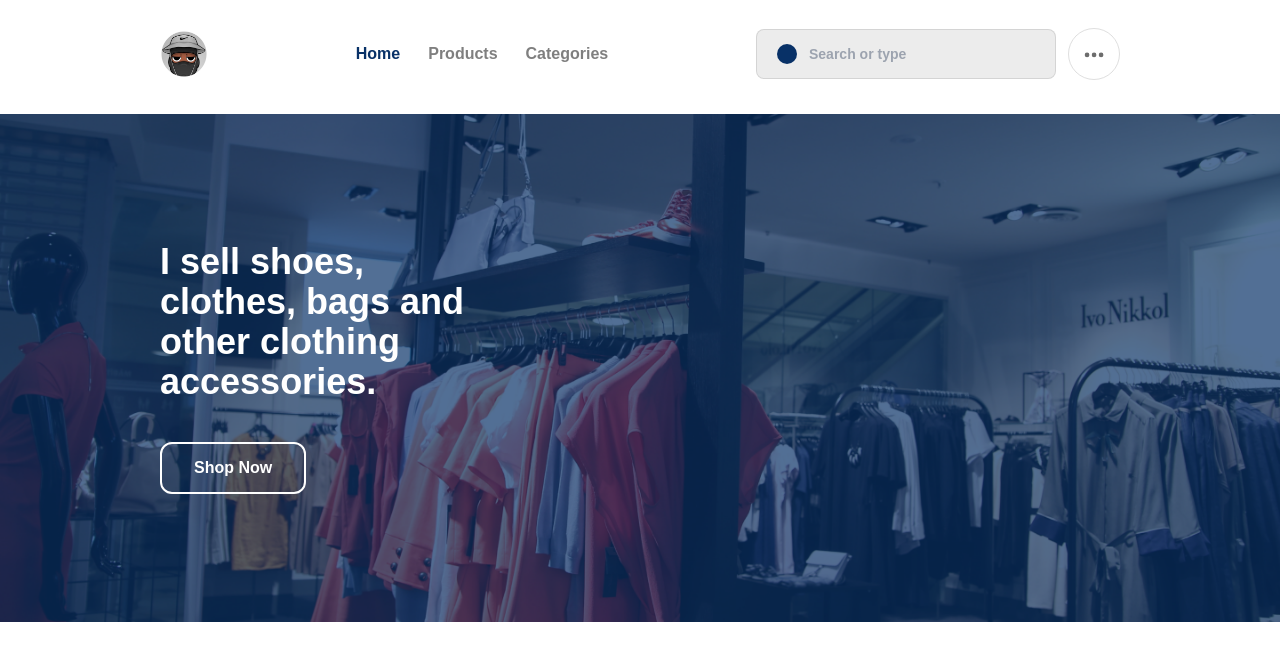
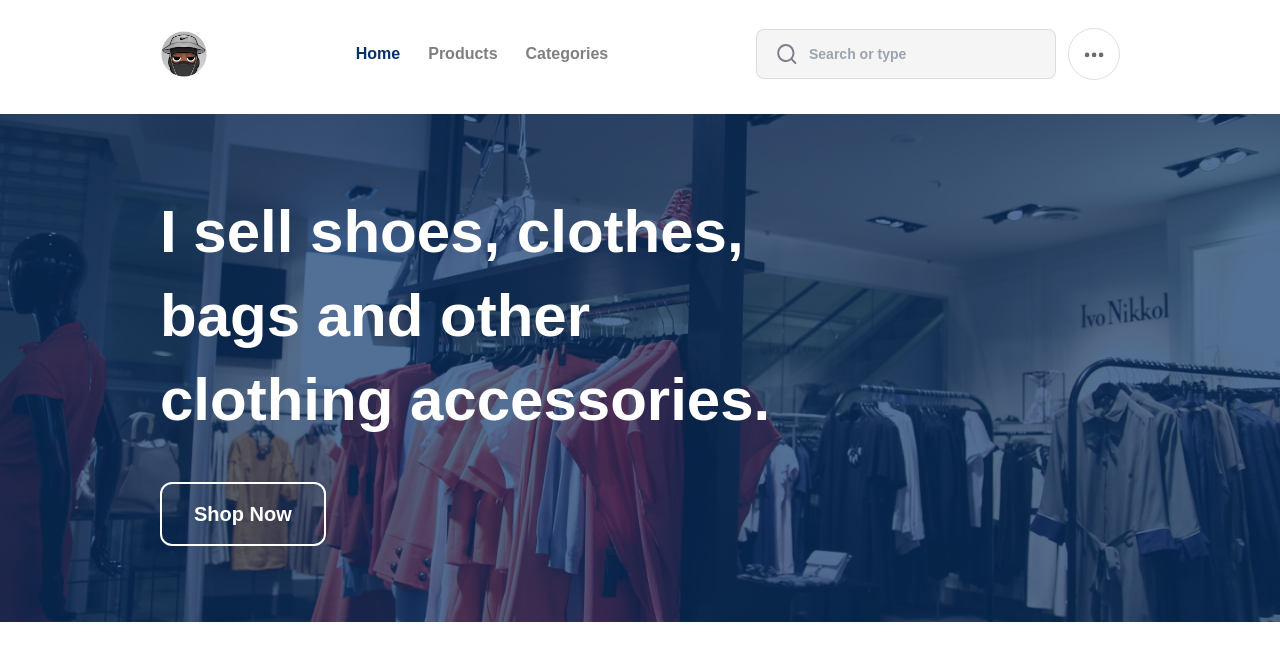
Before and after one commit to Fullstack-Roadmap/Gazzar-Frontend, a React app: page /storefront in a window 1280 px wide. Shown: the top 660 px of the page. Built offline with nearby package versions, Linux system fonts and the light colour scheme; the HTML template or start-up script is replaced by a standard one.

Commit message:
More changes

```diff
--- a/src/routes/StoreFront.jsx
+++ b/src/routes/StoreFront.jsx
@@ -2,10 +2,9 @@ import Button from "../components/Button";
 import storeFrontHeroPic from "../assets/storeFrontHeroPic.png"
 import profilePic from "../assets/profilePic.png"
 import ellipses from "../assets/svgs/ellipses.svg"
+import search from "../assets/svgs/search.svg"
 
 const StoreFront = () => {
-  const blue = "#083167";
-
   return (
     <>
       <nav className="flex justify-between items-center mx-40 my-7 font-semibold text-black/50">
@@ -16,23 +15,29 @@ const StoreFront = () => {
           <li>Categories</li>
         </ul>
         <section className="flex justify-center items-center gap-3">
-          <div className="bg-gray/60 flex h-fit justify-start items-center py-3 px-5 rounded-lg gap-3 border-[1px] border-black/10 w-[300px]">
-            <span className="flex w-5 bg-blue rounded-full aspect-square"></span>
+          <div className="bg-[#DFDFDF]/30 flex h-fit justify-start items-center py-3 px-5 rounded-lg gap-3 border-[1px] border-black/10 w-[300px]">
+            <img src={search} alt="" className="w-5" />
             <input
               type="text"
               placeholder="Search or type"
               className="bg-transparent w-[150px] focus:outline-none placeholder:text-sm"
             />
           </div>
-          <div className="rounded-full h-[3.25rem] aspect-square flex justify-center items-center border-[1px] border-gray"> <img src={ellipses} alt="" /></div>
+          <div className="rounded-full h-[3.25rem] aspect-square flex justify-center items-center border-[1px] border-gray">
+            <img src={ellipses} alt="" />
+          </div>
         </section>
       </nav>
       <section className="flex flex-col justify-center items-start text-white h-[520px] overflow-hidden relative gap-10">
-        <p className="mx-40 z-20 text-4xl font-bold w-1/4">
+        <p className="mx-40 z-20 text-6xl font-extrabold w-[53%] leading-[1.4]">
           I sell shoes, clothes, bags and other clothing accessories.
         </p>
         <div className="mx-40 z-20">
-          <Button text="Shop Now" borderWhite={true} customClasses="px-12"  />
+          <Button
+            text="Shop Now"
+            borderWhite={true}
+            customClasses="px-16 py-4 text-xl"
+          />
         </div>
 
         <img src={storeFrontHeroPic} alt="" className="z-10 absolute" />
```
